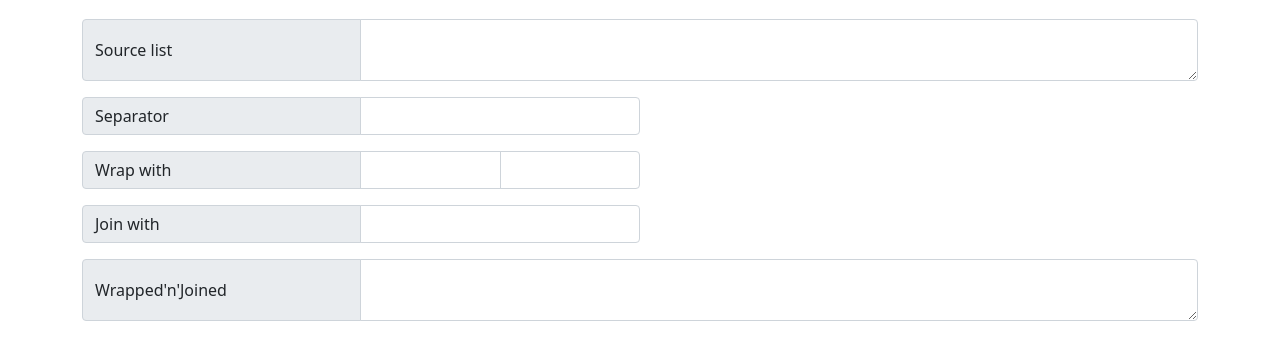
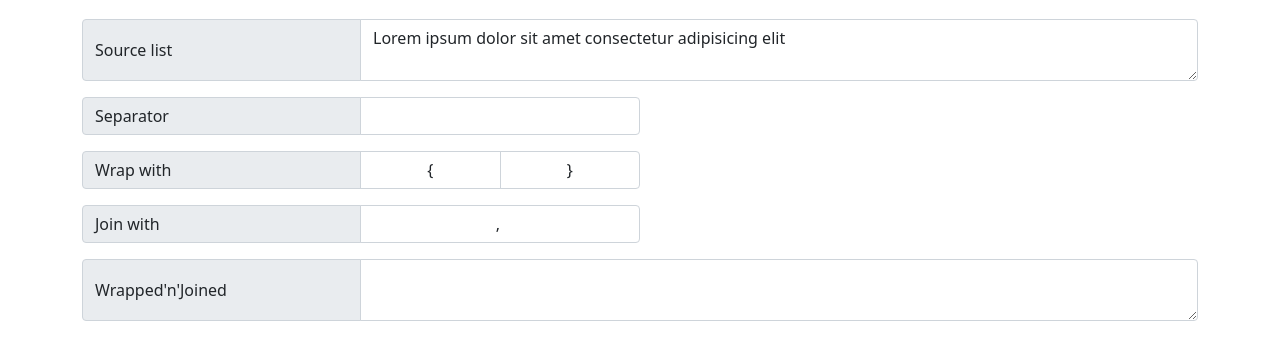
Before and after one commit to SavelevGeo/wrapnjoin, a plain HTML site: page index.html in a window 1280 px wide. Shown: the part 101-460 px from the top of the page. Drawn offline with nearby package versions, Linux system fonts and the light colour scheme.

Commit message:
add default values

```diff
--- a/index.html
+++ b/index.html
@@ -13,21 +13,21 @@
     <h1 class="text-center mb-4">Wrap'n'Join</h1>
     <div class="input-group mb-3">
         <span class="input-group-text w-25">Source list</span>
-        <textarea class="form-control" aria-label="Source list"></textarea>
+        <textarea class="form-control" aria-label="Source list">Lorem ipsum dolor sit amet consectetur adipisicing elit</textarea>
     </div>
     <div class="input-group mb-3 w-50">
         <span class="input-group-text w-50">Separator</span>
-        <input type="text" class="form-control" aria-label="Source list separator">
+        <input type="text" class="form-control text-center" aria-label="Source list separator" value=" ">
     </div>
     <div class="input-group mb-3 w-50">
         <span class="input-group-text w-50">Wrap with</span>
-        <input type="text" class="form-control" aria-label="Wrap with before">
-        <input type="text" class="form-control" aria-label="Wrap with after">
+        <input type="text" class="form-control text-center" aria-label="Wrap with before" value="{">
+        <input type="text" class="form-control text-center" aria-label="Wrap with after" value="}">
     </div>
     </div>
     <div class="input-group mb-3 w-50">
         <span class="input-group-text w-50">Join with</span>
-        <input type="text" class="form-control" aria-label="Join with">
+        <input type="text" class="form-control text-center" aria-label="Join with" value=", ">
     </div>
     <div class="input-group mb-3">
         <span class="input-group-text w-25">Wrapped'n'Joined</span>
```
